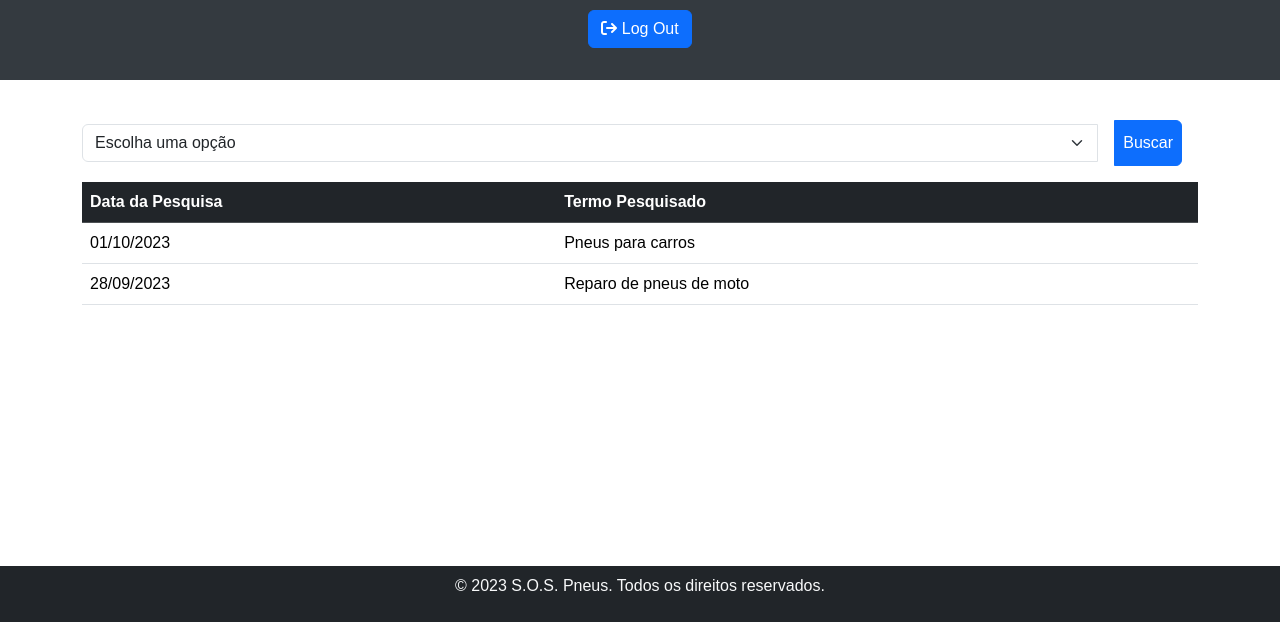
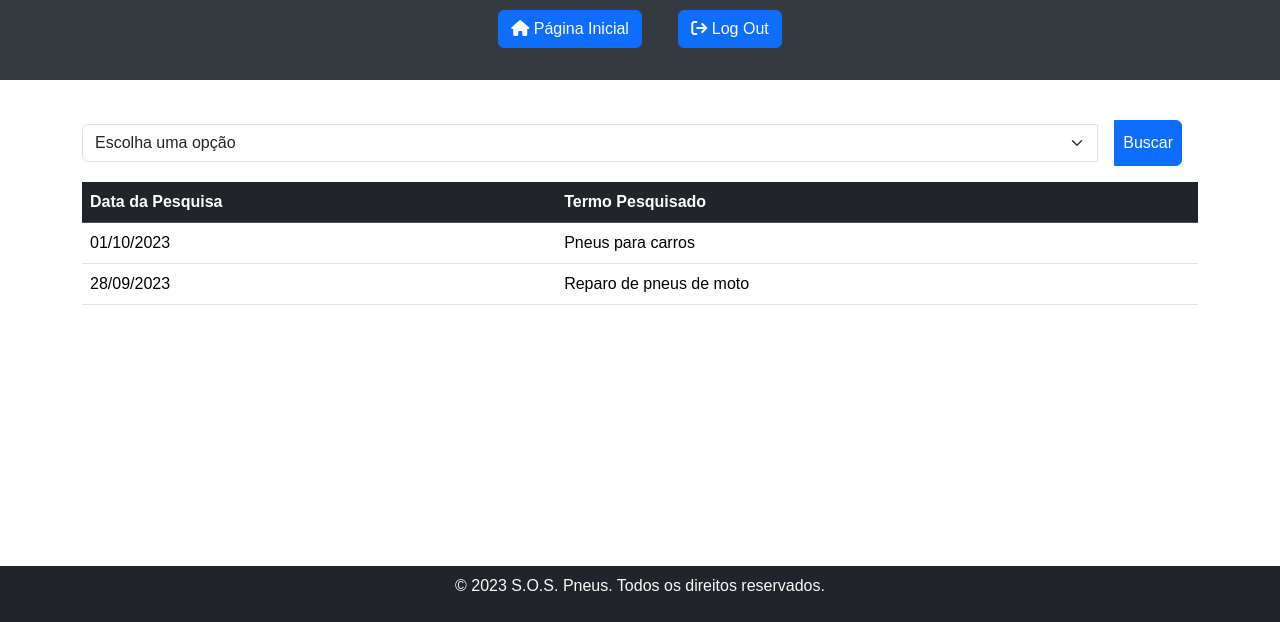
Before and after one commit to ICEI-PUC-Minas-PCO-SI/pco-ads-2023-2-p1-tiaw-t2-sospneus, a plain HTML site: page src/Historico.html in a window 1280 px wide. Shown: the part 178-800 px from the top of the page. Drawn offline with nearby package versions, Linux system fonts and the light colour scheme; a script that the page names is missing.

Commit message:
Update Historico.html
melhorando retorno para a pag principal

```diff
--- a/src/Historico.html
+++ b/src/Historico.html
@@ -17,6 +17,34 @@
       crossorigin="anonymous"
     />
     <title>S.O.S. Pneus</title>
+    <style>
+      body {
+        display: flex;
+        flex-direction: column;
+        min-height: 100vh;
+      }
+
+      main {
+        flex: 1;
+      }
+
+      @keyframes bounce {
+        0%, 20%, 50%, 80%, 100% {
+          transform: translateY(0);
+        }
+        40% {
+          transform: translateY(-10px);
+        }
+        60% {
+          transform: translateY(-5px);
+        }
+      }
+
+      .icone-realce {
+        color: #ffffff; /* Defina a cor desejada para o realce */
+        animation: bounce 2s infinite; /* Ajuste a duração e outras propriedades conforme necessário */
+      }
+    </style>
   </head>
 
   <body>
@@ -25,9 +53,14 @@
         <img src="img SOS.jpg" class="logo" alt="Logo" />
       </a>
       <h1>Home Cliente</h1>
-      <a href="Login.html" class="btn btn-primary m-3">
-        <i class="fa-solid fa-arrow-right-from-bracket fa-bounce"></i> Log Out
-      </a>
+
+    <a href="Index.html" class="btn btn-primary m-3">
+      <i class="fa-solid fa-home icone-realce"></i> Página Inicial
+  </a>
+
+  <a href="Login.html" class="btn btn-primary m-3 ">
+    <i class="fa-solid fa-arrow-right-from-bracket icone-realce"></i> Log Out
+  </a>
     </header>
 
     <main>
@@ -76,15 +109,5 @@
 
     <script src="seu-script.js"></script>
   </body>
-  <style>
-    body {
-      display: flex;
-      flex-direction: column;
-      min-height: 100vh;
-    }
 
-    main {
-      flex: 1;
-    }
-  </style>
 </html>
```
